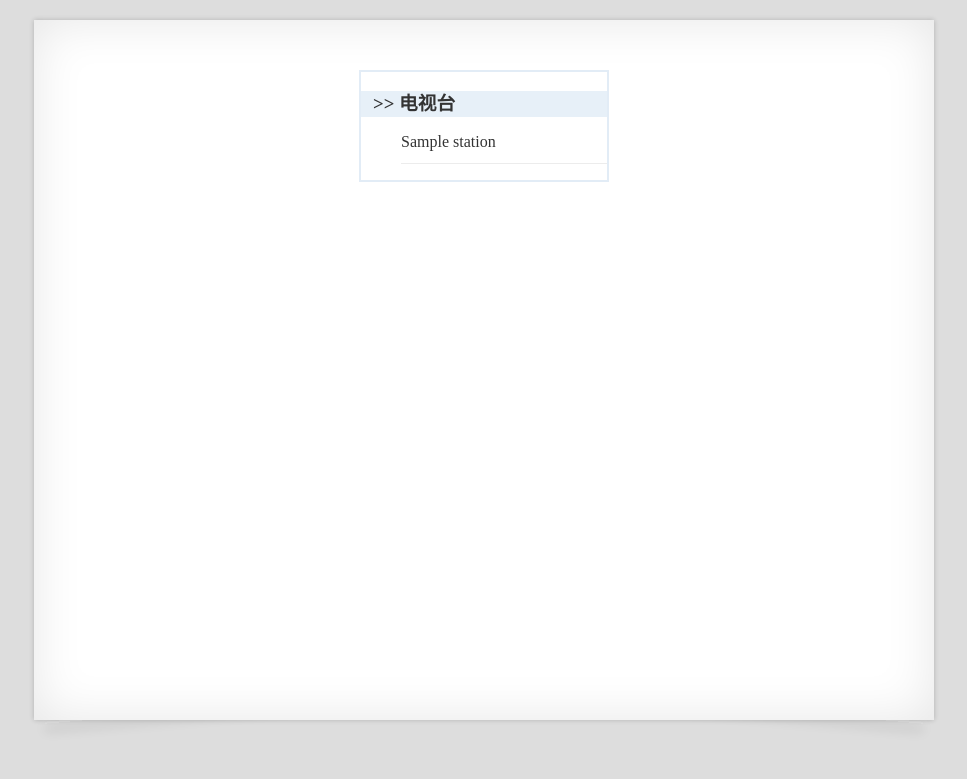
After one commit to lan2720/tv_media_rank_demowebsite, a Python web app: template templates/tv_rank.html in a window 1280 px wide. The commit adds this page. Shown: the top 779 px of the page, without its empty margins (156-1123 px from the left). Run offline with Jinja, Linux system fonts and the light colour scheme; the template is opened without the code that fills it: most values are stand-ins (such as "Sample title", 1, 10 or a date in 2020).

Commit message:
the third version

```diff
--- a/templates/rank.html
+++ b/templates/rank.html
@@ -93,7 +93,7 @@
         </div>
         <div class="rf">
           {% if tv_rank %}
-            <a href="">完整榜单</a>
+            <a href="/rank/tv?date={{ date }}">完整榜单</a>
           {% endif %}
         </div>
       </div>
--- /dev/null
+++ b/templates/tv_rank.html
@@ -0,0 +1,25 @@
+<html>
+  <head>
+    <meta charset="utf-8">
+    <title>电视台热度榜</title>
+    <!-- This css style template copies from Xiao Jia (xiao-jia.com) -->
+    <link href="../static/css/theme.css" type="text/css" rel="stylesheet"/>
+    <link href="../static/css/rank.css" type="text/css" rel="stylesheet"/>
+  </head>
+  <body>
+    <div class="box">
+      <div class="rank10 ranktree" style="margin: 0 auto;">
+        <div class="rh">
+          <h3>>> 电视台</h3>
+        </div>
+        <div class="rb">
+          <ol>
+            {% for station in tv_rank %}
+            <li>{{ station }}</li>
+            {% endfor %}
+          </ol>
+        </div>
+      </div>
+    </div>
+  </body>
+</html>
```
Also changed, not shown: views.py (+16 -5 lines).
